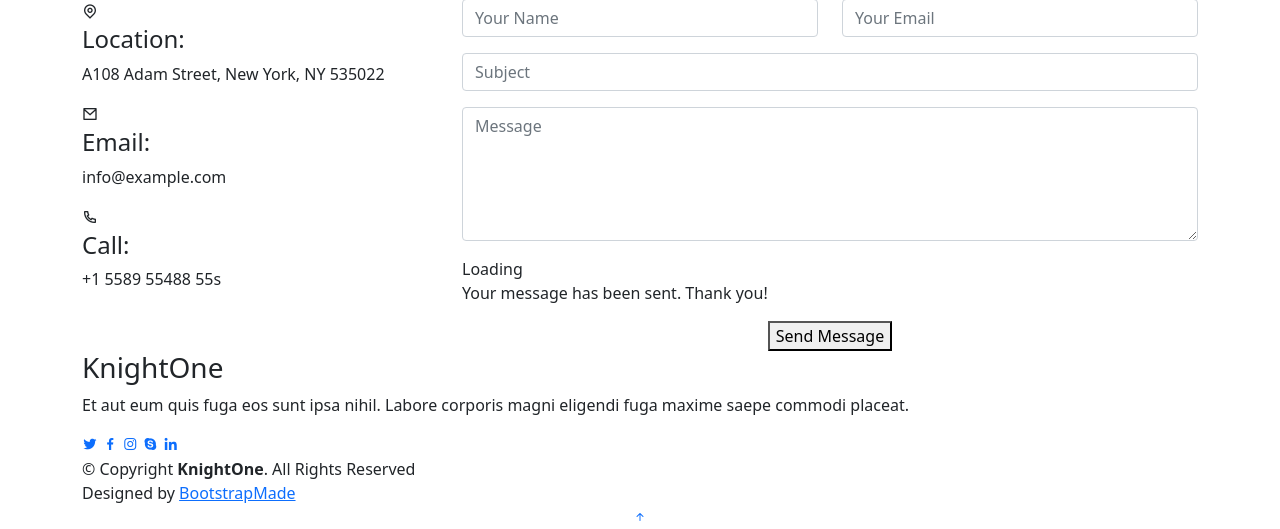
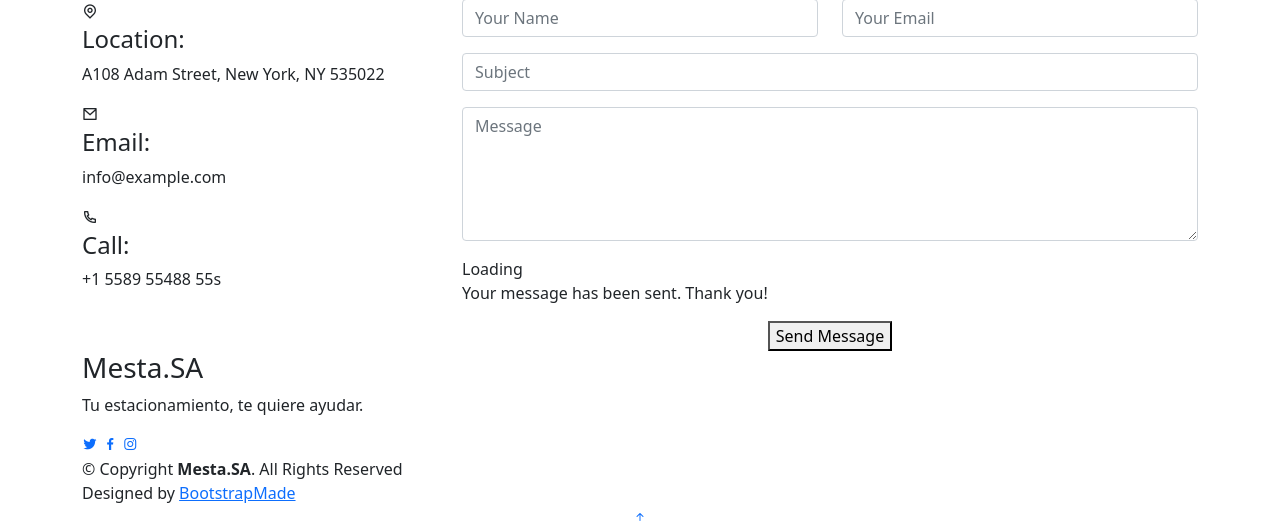
Before and after one commit to Ginebraw/MiEstacionamiento, a Django app: page /arriendo/ in a window 1280 px wide. Shown: the part 4577-5106 px from the top of the page. Run offline with Django 3.2, Linux system fonts and the light colour scheme; some libraries are stand-ins or nearby versions.

Commit message:
Enlaces y footer terminados

```diff
--- a/mesta/arriendo/templates/index.html
+++ b/mesta/arriendo/templates/index.html
@@ -659,17 +659,15 @@
   <!-- ======= Footer ======= -->
   <footer id="footer">
     <div class="container">
-      <h3>KnightOne</h3>
-      <p>Et aut eum quis fuga eos sunt ipsa nihil. Labore corporis magni eligendi fuga maxime saepe commodi placeat.</p>
+      <h3>Mesta.SA</h3>
+      <p>Tu estacionamiento, te quiere  ayudar.</p>
       <div class="social-links">
-        <a href="#" class="twitter"><i class="bx bxl-twitter"></i></a>
-        <a href="#" class="facebook"><i class="bx bxl-facebook"></i></a>
-        <a href="#" class="instagram"><i class="bx bxl-instagram"></i></a>
-        <a href="#" class="google-plus"><i class="bx bxl-skype"></i></a>
-        <a href="#" class="linkedin"><i class="bx bxl-linkedin"></i></a>
+        <a  href="https://twitter.com/sa_mesta" target="_blank" class="twitter"><i class="bx bxl-twitter"></i></a>
+        <a href="https://www.facebook.com/profile.php?id=100069226716306" target="_blank" class="facebook"><i class="bx bxl-facebook"></i></a>
+        <a href="https://www.instagram.com/mestaempresa/?hl=es-la" target="_blank" class="instagram"><i class="bx bxl-instagram"></i></a>
       </div>
       <div class="copyright">
-        &copy; Copyright <strong><span>KnightOne</span></strong>. All Rights Reserved
+        &copy; Copyright <strong><span>Mesta.SA</span></strong>. All Rights Reserved
       </div>
       <div class="credits">
         <!-- All the links in the footer should remain intact. -->
```
